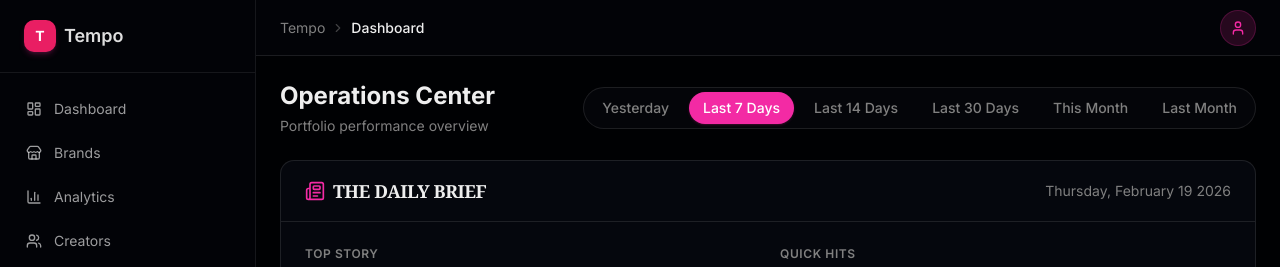
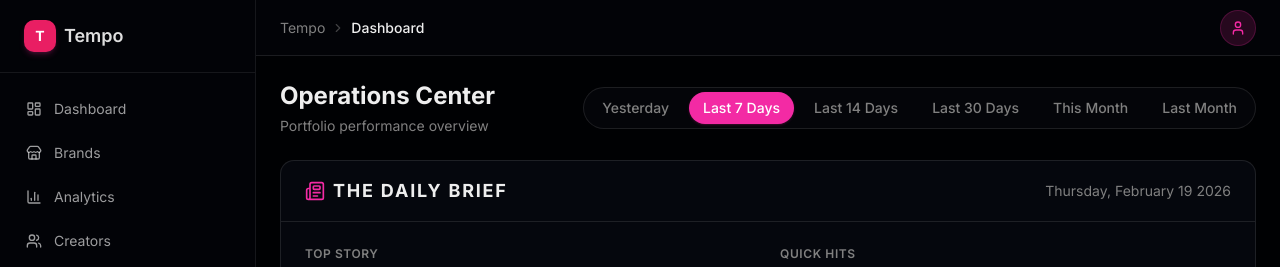
Before and after one commit to tylercreatorscorner/tempo-app, a Next.js app: page /dashboard in a window 1280 px wide. Shown: the top 267 px of the page. Built offline with nearby package versions, Linux system fonts and the light colour scheme; no server answers.

Commit message:
fix: consistent font styling, use service role for RPCs, chart container fix

```diff
--- a/src/components/dashboard/daily-brief.tsx
+++ b/src/components/dashboard/daily-brief.tsx
@@ -44,8 +44,8 @@ export function DailyBrief({ yesterdayGmv, totalCreators, brandTrends, topCreato
       <div className="px-6 py-4 border-b border-border flex items-center justify-between">
         <div className="flex items-center gap-2">
           <Newspaper className="h-5 w-5 text-primary" />
-          <h2 className="text-lg font-bold tracking-tight" style={{ fontFamily: 'Georgia, "Times New Roman", serif' }}>
-            THE DAILY BRIEF
+          <h2 className="text-lg font-bold tracking-widest uppercase">
+            The Daily Brief
           </h2>
         </div>
         <span className="text-sm text-muted-foreground">{today}</span>
--- a/src/components/dashboard/gmv-trend-chart.tsx
+++ b/src/components/dashboard/gmv-trend-chart.tsx
@@ -28,7 +28,7 @@ export function GmvTrendChart({ data, brands }: Props) {
   }
 
   return (
-    <div style={{ width: '100%', height: 320 }}>
+    <div className="w-full" style={{ height: 320, minHeight: 320 }}>
       <ResponsiveContainer width="100%" height="100%">
         <AreaChart data={data} margin={{ top: 5, right: 10, left: 10, bottom: 5 }}>
           <defs>
--- a/src/lib/data/rpc.ts
+++ b/src/lib/data/rpc.ts
@@ -1,4 +1,4 @@
-import { createClient } from '@/lib/supabase/server';
+import { createAdminClient as createClient } from '@/lib/supabase/server';
 import type { BrandSummary, CreatorRanking, ProductSummary, VideoSummaryItem, DailyTrend } from '@/types';
 
 /** Typed error for RPC calls */
```
